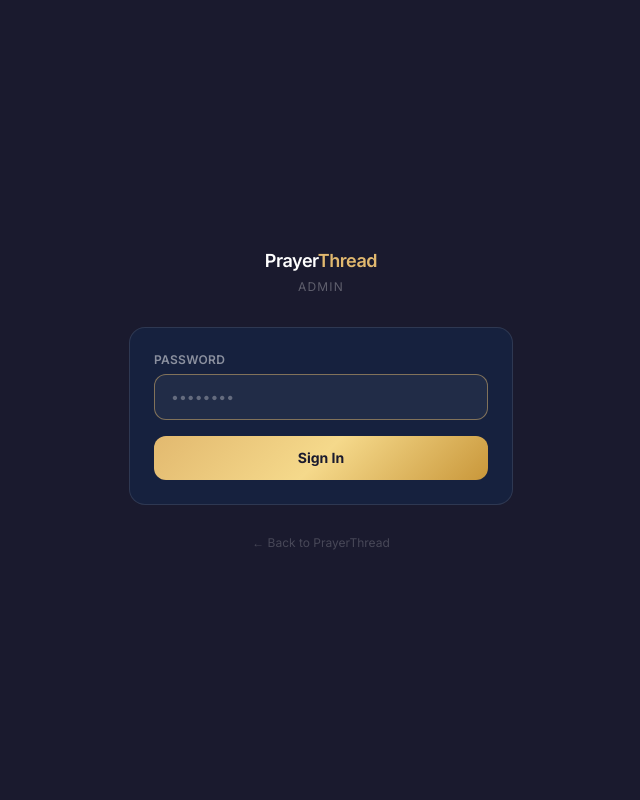
After one commit to Jdlusan/prayerthread, a Flask app: page /admin/login in a window 1280 px wide. The commit adds this page. Shown: the whole page, without its empty margins (319-959 px from the left). Run offline with Flask 3, Linux system fonts and the light colour scheme; some libraries are stand-ins or nearby versions.

Commit message:
Replace ?key= admin auth with session-based login
Single sign-in at /admin/login covers both prayers and subscribers
pages. Session persists across the browser tab. Sign out link on
every admin page. Old ?key= query param no longer needed.

Co-Authored-By: Claude Sonnet 4.6 <noreply@anthropic.com>

```diff
--- a/app.py
+++ b/app.py
@@ -1,4 +1,5 @@
-from flask import Flask, render_template, request, redirect, url_for, jsonify, flash, Response
+from flask import Flask, render_template, request, redirect, url_for, jsonify, flash, Response, session
+from functools import wraps
 import csv
 import io
 from flask_sqlalchemy import SQLAlchemy
@@ -368,11 +369,45 @@ def sitemap():
     return Response(xml, mimetype="application/xml")
 
 
+def admin_required(f):
+    @wraps(f)
+    def decorated(*args, **kwargs):
+        if not session.get("admin_logged_in"):
+            return redirect(url_for("admin_login"))
+        return f(*args, **kwargs)
+    return decorated
+
+
+@app.route("/admin/login", methods=["GET", "POST"])
+def admin_login():
+    if session.get("admin_logged_in"):
+        return redirect(url_for("admin_prayers"))
+    error = None
+    if request.method == "POST":
+        password = request.form.get("password", "")
+        if password == os.getenv("ADMIN_SECRET", ""):
+            session["admin_logged_in"] = True
+            session.permanent = True
+            return redirect(url_for("admin_prayers"))
+        error = "Incorrect password."
+    return render_template("admin_login.html", error=error)
+
+
+@app.route("/admin/logout")
+def admin_logout():
+    session.pop("admin_logged_in", None)
+    return redirect(url_for("admin_login"))
+
+
+@app.route("/admin")
+@admin_required
+def admin_index():
+    return redirect(url_for("admin_prayers"))
+
+
 @app.route("/admin/prayers")
+@admin_required
 def admin_prayers():
-    key = request.args.get("key", "")
-    if key != os.getenv("ADMIN_SECRET", ""):
-        return "Unauthorized", 401
     filter_by = request.args.get("filter", "all")
     query = PrayerRequest.query
     if filter_by == "reported":
@@ -382,45 +417,37 @@ def admin_prayers():
     else:
         query = query.filter_by(is_hidden=False)
     prayers = query.order_by(PrayerRequest.created_at.desc()).all()
-    return render_template("admin_prayers.html", prayers=prayers, key=key, filter_by=filter_by)
+    return render_template("admin_prayers.html", prayers=prayers, filter_by=filter_by)
 
 
 @app.route("/admin/prayers/delete/<int:req_id>", methods=["POST"])
+@admin_required
 def admin_delete_prayer(req_id):
-    key = request.args.get("key", "")
-    if key != os.getenv("ADMIN_SECRET", ""):
-        return "Unauthorized", 401
     prayer = PrayerRequest.query.get_or_404(req_id)
     db.session.delete(prayer)
     db.session.commit()
-    return redirect(request.referrer or f"/admin/prayers?key={key}")
+    return redirect(url_for("admin_prayers", filter=request.args.get("filter", "all")))
 
 
 @app.route("/admin/prayers/hide/<int:req_id>", methods=["POST"])
+@admin_required
 def admin_hide_prayer(req_id):
-    key = request.args.get("key", "")
-    if key != os.getenv("ADMIN_SECRET", ""):
-        return "Unauthorized", 401
     prayer = PrayerRequest.query.get_or_404(req_id)
     prayer.is_hidden = not prayer.is_hidden
     db.session.commit()
-    return redirect(request.referrer or f"/admin/prayers?key={key}")
+    return redirect(url_for("admin_prayers", filter=request.args.get("filter", "all")))
 
 
 @app.route("/admin/subscribers")
+@admin_required
 def admin_subscribers():
-    key = request.args.get("key", "")
-    if key != os.getenv("ADMIN_SECRET", ""):
-        return "Unauthorized", 401
     subscribers = DigestSubscriber.query.order_by(DigestSubscriber.created_at.desc()).all()
-    return render_template("admin_subscribers.html", subscribers=subscribers, key=key)
+    return render_template("admin_subscribers.html", subscribers=subscribers)
 
 
 @app.route("/admin/subscribers/export")
+@admin_required
 def admin_subscribers_export():
-    key = request.args.get("key", "")
-    if key != os.getenv("ADMIN_SECRET", ""):
-        return "Unauthorized", 401
     subscribers = DigestSubscriber.query.order_by(DigestSubscriber.created_at.desc()).all()
     output = io.StringIO()
     writer = csv.writer(output)
--- /dev/null
+++ b/templates/admin_login.html
@@ -0,0 +1,51 @@
+<!DOCTYPE html>
+<html lang="en">
+<head>
+  <meta charset="UTF-8" />
+  <meta name="viewport" content="width=device-width, initial-scale=1.0" />
+  <title>Admin — PrayerThread</title>
+  <script src="https://cdn.tailwindcss.com"></script>
+  <script>
+    tailwind.config = {
+      theme: { extend: { colors: { charcoal: '#1a1a2e', navy: '#16213e', gold: '#e2b96f' } } }
+    }
+  </script>
+  <link href="https://fonts.googleapis.com/css2?family=Inter:wght@400;500;600;700&display=swap" rel="stylesheet" />
+  <style>
+    body { font-family: 'Inter', system-ui, sans-serif; }
+    .gold-gradient { background: linear-gradient(135deg, #e2b96f 0%, #f5d98b 50%, #c9973a 100%); }
+  </style>
+</head>
+<body class="bg-charcoal text-white min-h-screen flex items-center justify-center px-4">
+
+  <div class="w-full max-w-sm">
+    <div class="text-center mb-8">
+      <p class="font-semibold text-lg tracking-tight mb-1">Prayer<span class="text-gold">Thread</span></p>
+      <p class="text-white/30 text-xs uppercase tracking-widest">Admin</p>
+    </div>
+
+    <div class="bg-navy border border-white/10 rounded-2xl px-6 py-6">
+      <form action="/admin/login" method="POST" class="space-y-4">
+        <div>
+          <label class="text-white/50 text-xs font-semibold uppercase tracking-wide mb-1.5 block">Password</label>
+          <input name="password" type="password" required autofocus placeholder="••••••••"
+            class="w-full bg-white/5 border border-white/10 rounded-xl px-4 py-3 text-sm text-white placeholder-white/30 focus:outline-none focus:border-gold/50" />
+        </div>
+
+        {% if error %}
+        <p class="text-red-400 text-sm">{{ error }}</p>
+        {% endif %}
+
+        <button type="submit" class="w-full gold-gradient text-charcoal text-sm font-bold py-3 rounded-xl hover:opacity-90 transition-opacity">
+          Sign In
+        </button>
+      </form>
+    </div>
+
+    <p class="text-center mt-6">
+      <a href="/" class="text-white/20 hover:text-white/40 text-xs transition-colors">← Back to PrayerThread</a>
+    </p>
+  </div>
+
+</body>
+</html>
```
Also changed, not shown: templates/admin_prayers.html (+9 -6 lines), templates/admin_subscribers.html (+5 -4 lines).
